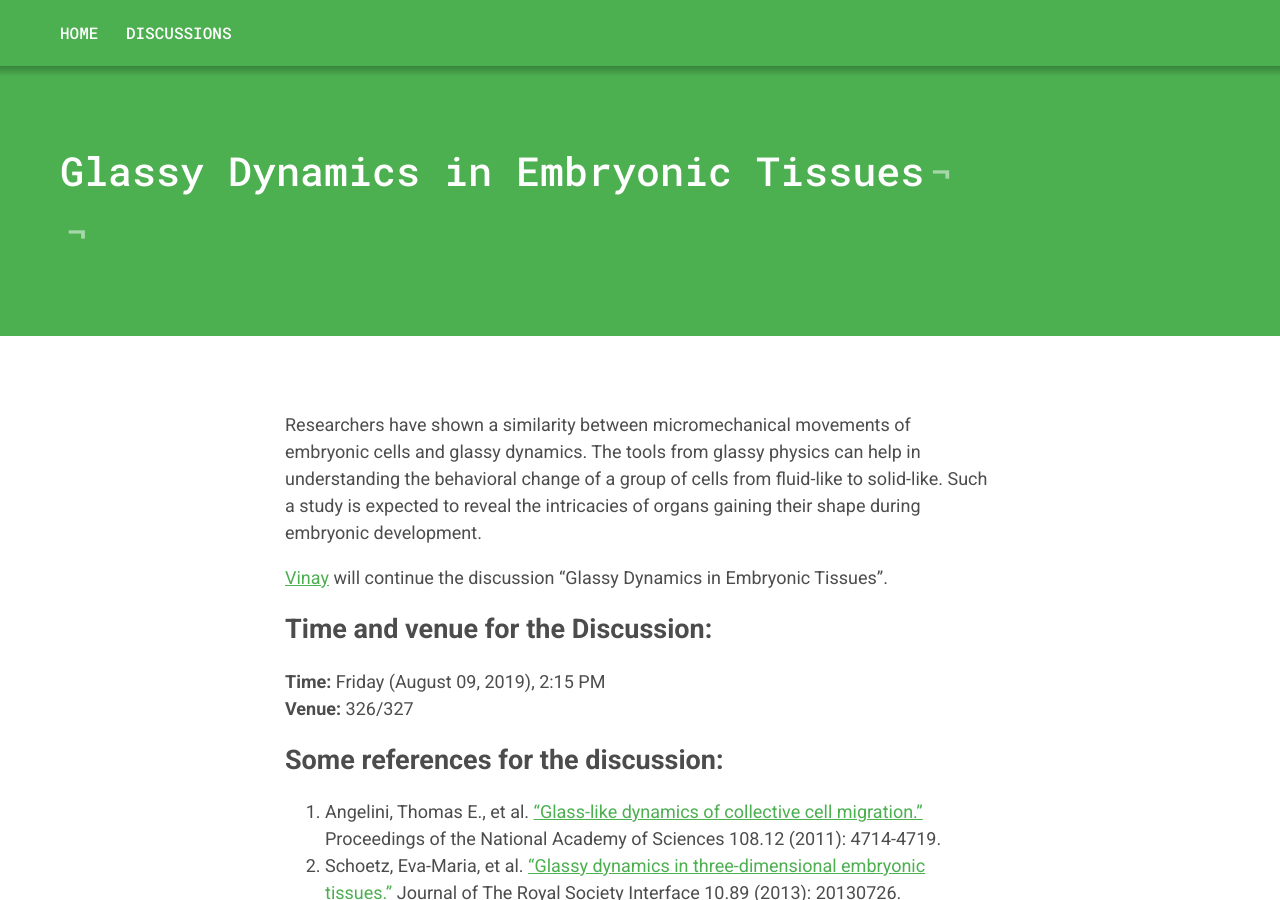
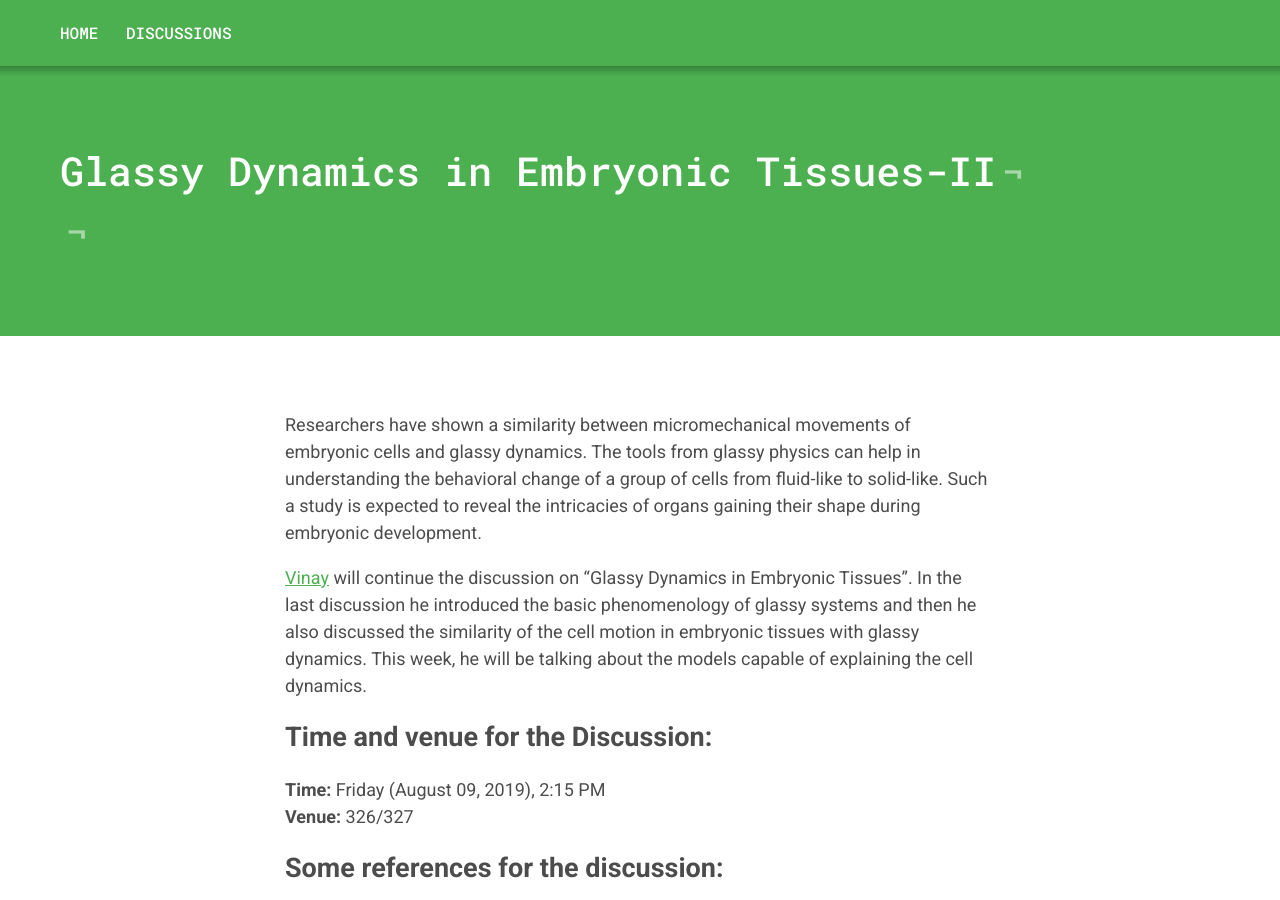
Before and after one commit to vinayphys/discussion2020, a Jekyll site: the page built from _posts/2019-08-09-glassy_dynamics_embryonic_tissues-II.markdown, in a window 1280 px wide and 900 px high. Built offline with Jekyll 4.4.1, drawn with Linux system fonts in a browser that asks for light colours; comment, search, counter and statistics services are not loaded.

Commit message:
Update 2019-08-09-glassy_dynamics_embryonic_tissues-II.markdown

```diff
--- a/_posts/2019-08-09-glassy_dynamics_embryonic_tissues-II.markdown
+++ b/_posts/2019-08-09-glassy_dynamics_embryonic_tissues-II.markdown
@@ -1,13 +1,13 @@
 ---
 layout: post
-title:  "Glassy Dynamics in Embryonic Tissues"
+title:  "Glassy Dynamics in Embryonic Tissues-II"
 date:   2019-08-09 18:52:21 -0500
 ---
 
 Researchers have shown a similarity between micromechanical movements of embryonic cells and glassy dynamics. The tools from glassy physics can help in understanding the behavioral change of a group of cells from fluid-like to solid-like. Such a study is expected to reveal the intricacies of organs gaining their shape during embryonic development.
 
 
-[Vinay](https://www.imsc.res.in/~vinayv/) will continue the discussion "Glassy Dynamics in Embryonic Tissues".
+[Vinay](https://www.imsc.res.in/~vinayv/) will continue the discussion on "Glassy Dynamics in Embryonic Tissues". In the last discussion he introduced the basic phenomenology of glassy systems and then he also discussed the similarity of the cell motion in embryonic tissues with glassy dynamics. This week, he will be talking about the models capable of explaining the cell dynamics.
 
 ## Time and venue for the Discussion:
 **Time:** Friday (August 09, 2019), 2:15 PM
```
